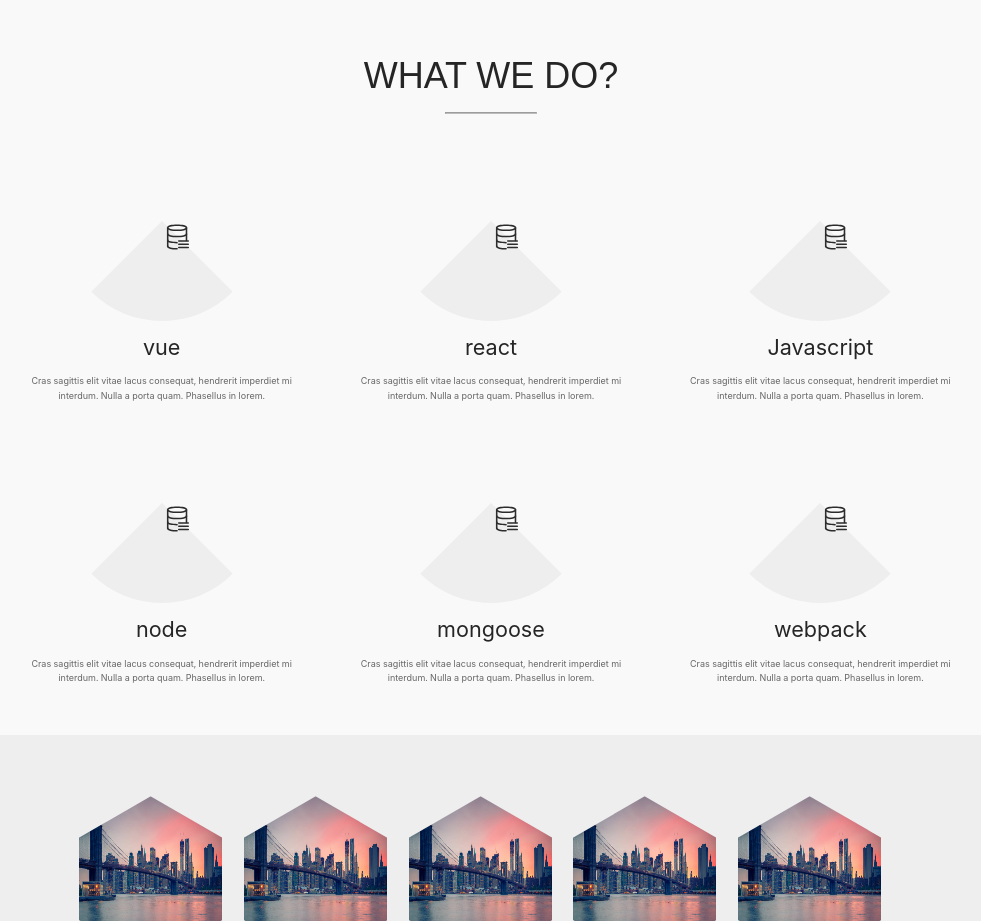
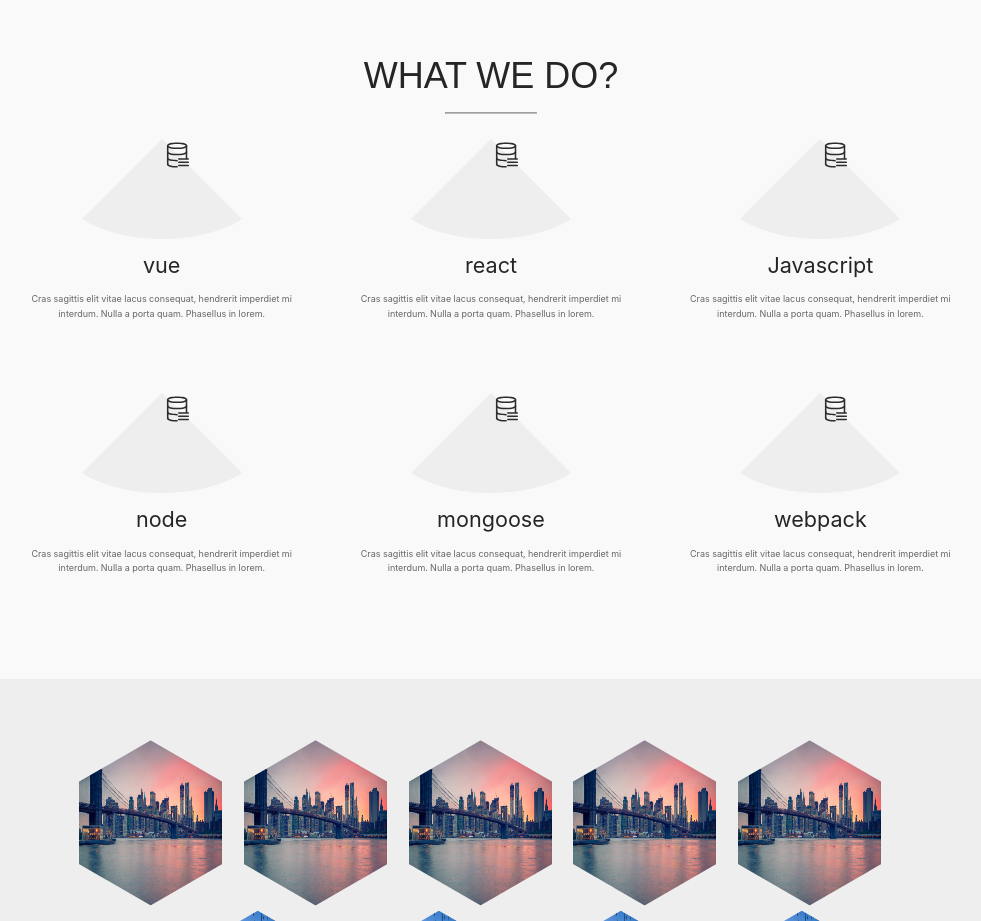
Before and after one commit to zyp-beier/zblog, a Vue app in the folder blog-front/: page / in a window 1280 px wide. Shown: the part 1515-2436 px from the top of the page, without its empty margins (149-1130 px from the left). Built offline with nearby package versions, Linux system fonts and the light colour scheme; no server answers; a web font is replaced by a local one.

Commit message:
dev开发分支

```diff
--- a/blog-front/src/components/skill.vue
+++ b/blog-front/src/components/skill.vue
@@ -87,13 +87,13 @@
   .skill-item-des {
     font-size: .5rem;
     color: #666;
+    padding-bottom: 3rem;
   }
   .sector {
-    margin: 0 auto;
+    margin: 1rem auto 0 auto;
     text-align: center;
     width: 0;
     height: 0;
-    border-top: 100px solid transparent;
     border-bottom: 100px solid #eee;
     border-left: 100px solid transparent;
     border-right: 100px solid  transparent;
```
